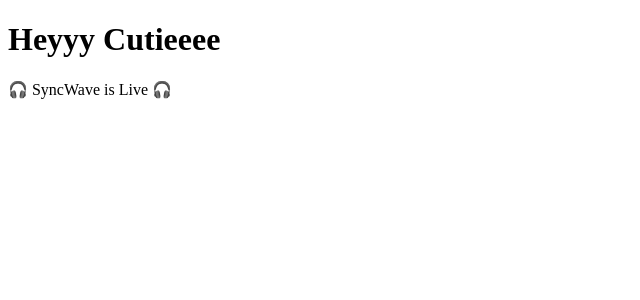
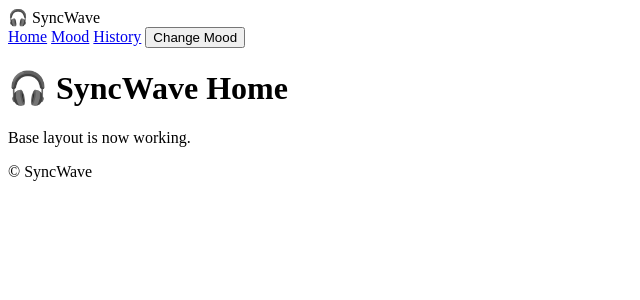
Before and after one commit to AryamansWorkspace/SyncWave, a Flask app: page / in a window 1280 px wide. Shown: the top 300 px of the page, without its empty margins (0-640 px from the left). Run offline with Flask 3, Linux system fonts and the light colour scheme.

Commit message:
Connect home page to base layout

```diff
--- a/templates/home.html
+++ b/templates/home.html
@@ -1,10 +1,6 @@
-<!DOCTYPE html>
-<html>
-<head>
-  <title>SyncWave</title>
-</head>
-<body>
-  <h1> Heyyy Cutieeee </h1>
-  <p> 🎧 SyncWave is Live 🎧 </p>
-</body>
-</html>
+{% extends "base.html" %}
+
+{% block content %}
+  <h1>🎧 SyncWave Home</h1>
+  <p>Base layout is now working.</p>
+{% endblock %}
```
